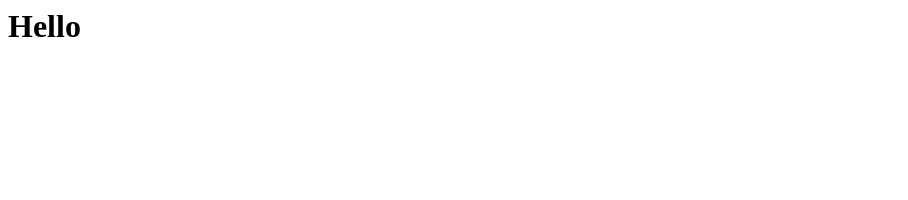
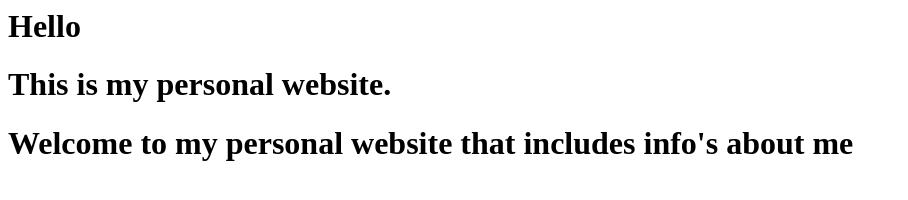
Before and after one commit to xpagan1ni/personal-website, a plain HTML site: page index.html in a window 1280 px wide. Shown: the whole page, without its empty margins (0-908 px from the left). Drawn offline with Linux system fonts and the light colour scheme.

Commit message:
Update index.html

```diff
--- a/index.html
+++ b/index.html
@@ -1 +1,3 @@
 <h1>Hello</h1>
+<h1>This is my personal website.</h1>
+<h1>Welcome to my personal website that includes info's about me</h1>
```
